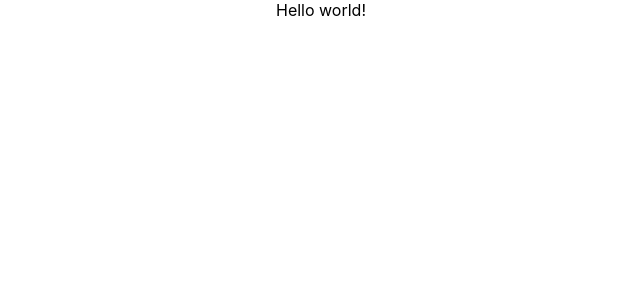
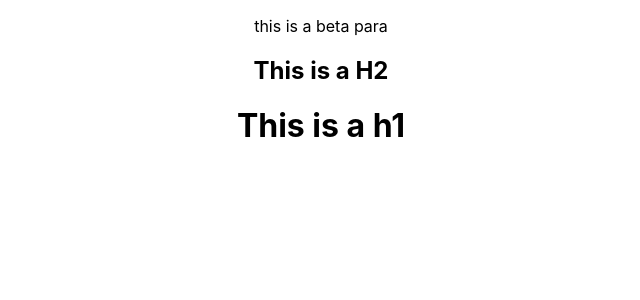
Before and after one commit to davewar/github-testing, a React (Create React App) app: page / in a window 1280 px wide. Shown: the top 300 px of the page, without its empty margins (319-959 px from the left). Built offline with nearby package versions, Linux system fonts and the light colour scheme.

Commit message:
beta adds

```diff
--- a/src/App.js
+++ b/src/App.js
@@ -2,7 +2,13 @@ import logo from './logo.svg';
 import './App.css';
 
 function App() {
-	return <div className='App'>Hello world!</div>;
+	return (
+		<div className='App'>
+			<p>this is a beta para</p>
+			<h2>This is a H2</h2>
+			<h1>This is a h1</h1>
+		</div>
+	);
 }
 
 export default App;
```
